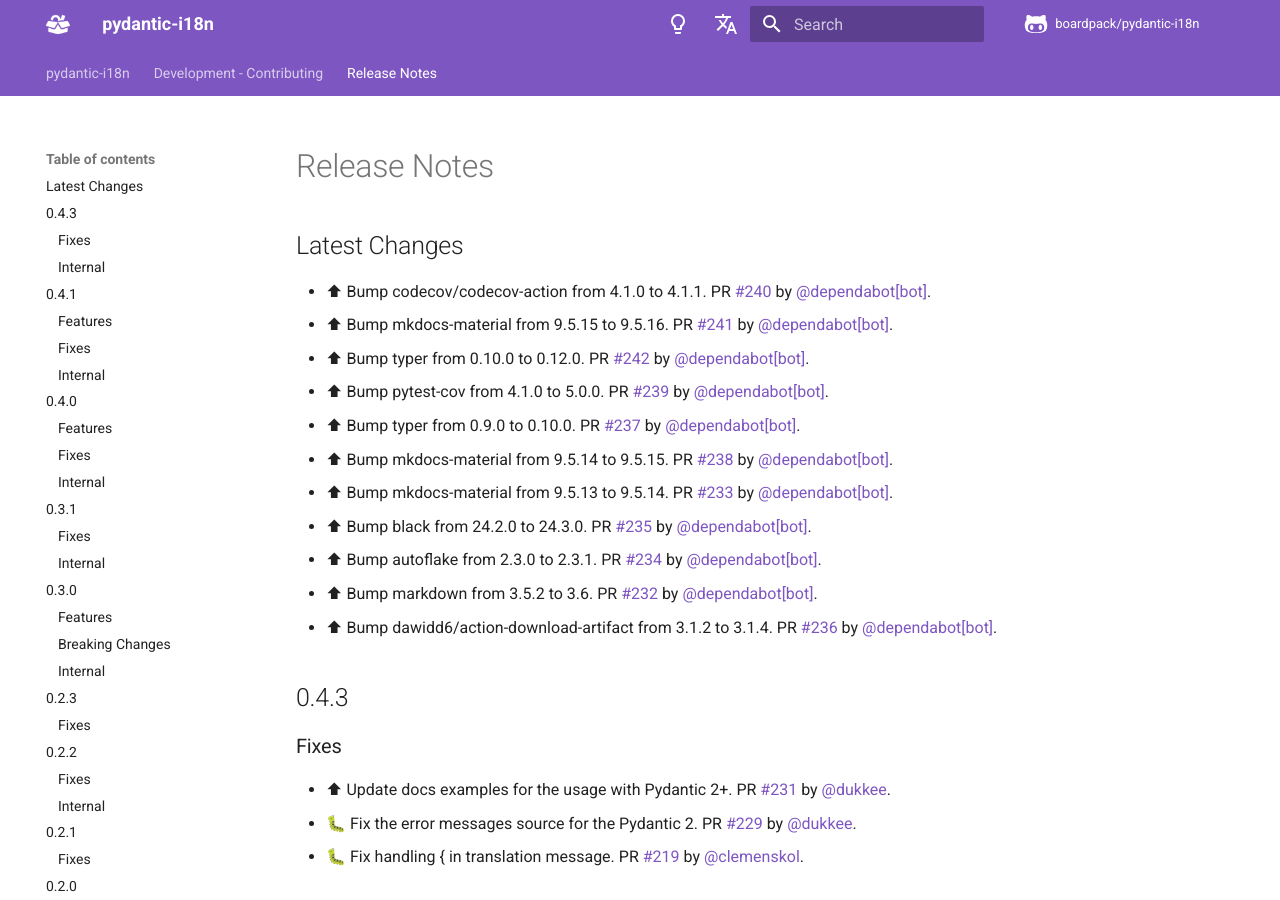
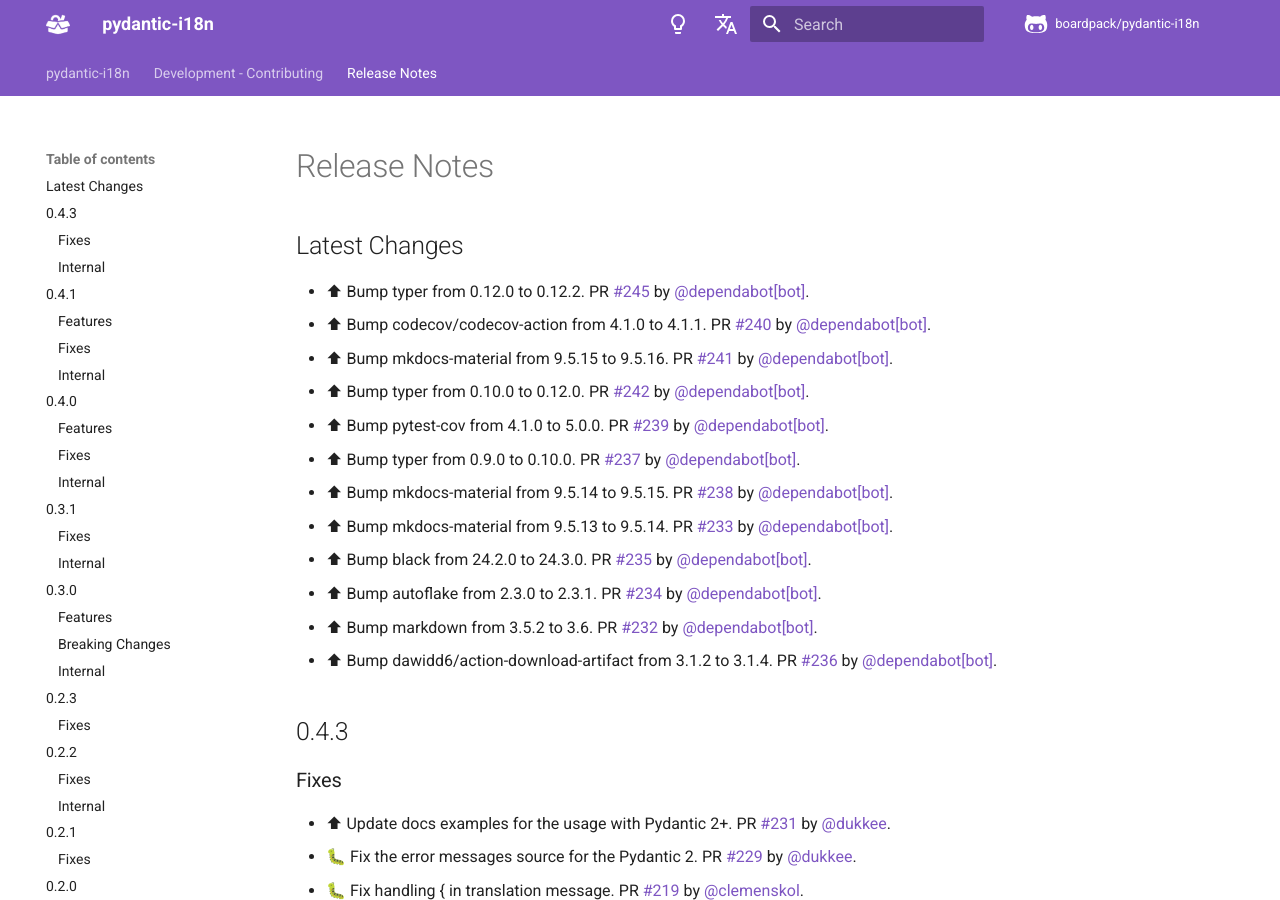
Before and after one commit to boardpack/pydantic-i18n, an MkDocs documentation site: the page built from docs/en/docs/release-notes.md, in a window 1280 px wide and 900 px high. Built offline with MkDocs 1.6.1 and Material for MkDocs 9.7.7, drawn with Linux system fonts in a browser that asks for light colours; comment, search, counter and statistics services are not loaded.

Commit message:
📝 Update release notes

```diff
--- a/docs/en/docs/release-notes.md
+++ b/docs/en/docs/release-notes.md
@@ -2,6 +2,7 @@
 
 ## Latest Changes
 
+* ⬆ Bump typer from 0.12.0 to 0.12.2. PR [#245](https://github.com/boardpack/pydantic-i18n/pull/245) by [@dependabot[bot]](https://github.com/apps/dependabot).
 * ⬆ Bump codecov/codecov-action from 4.1.0 to 4.1.1. PR [#240](https://github.com/boardpack/pydantic-i18n/pull/240) by [@dependabot[bot]](https://github.com/apps/dependabot).
 * ⬆ Bump mkdocs-material from 9.5.15 to 9.5.16. PR [#241](https://github.com/boardpack/pydantic-i18n/pull/241) by [@dependabot[bot]](https://github.com/apps/dependabot).
 * ⬆ Bump typer from 0.10.0 to 0.12.0. PR [#242](https://github.com/boardpack/pydantic-i18n/pull/242) by [@dependabot[bot]](https://github.com/apps/dependabot).
```
